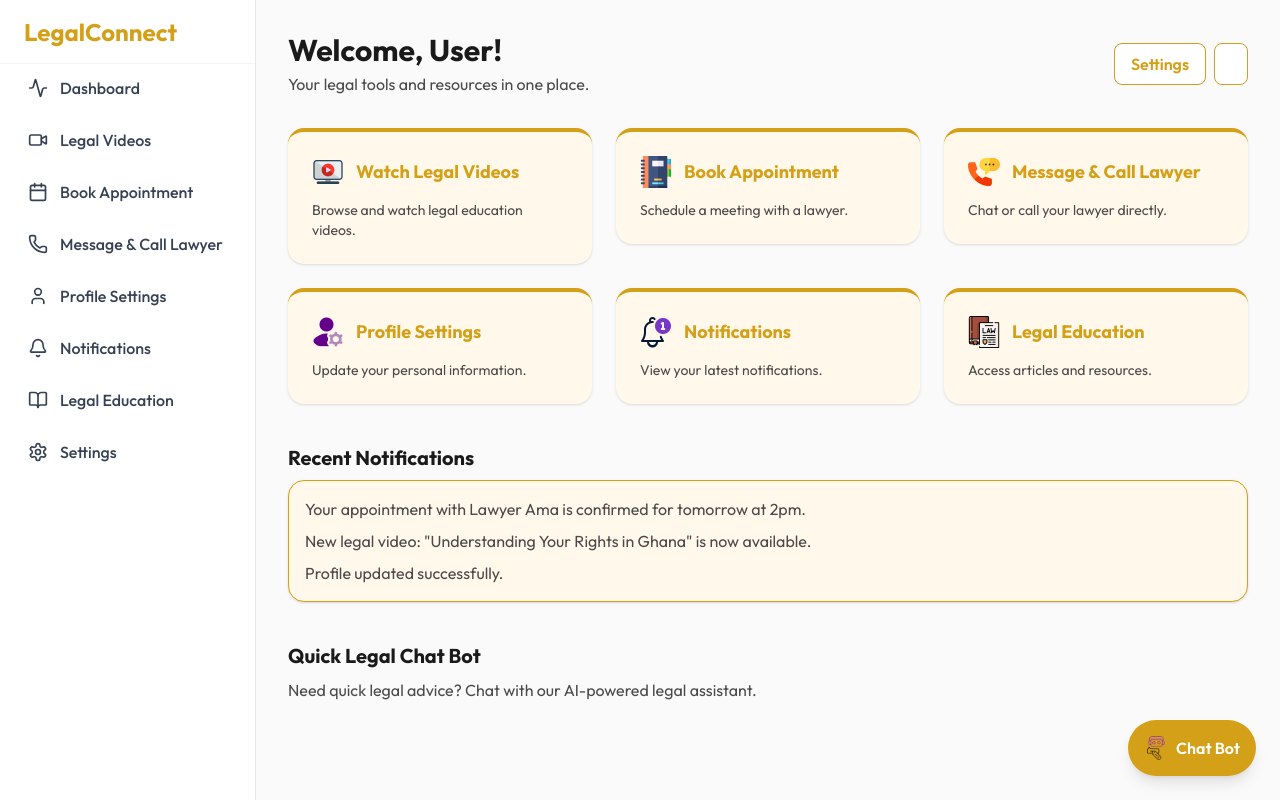
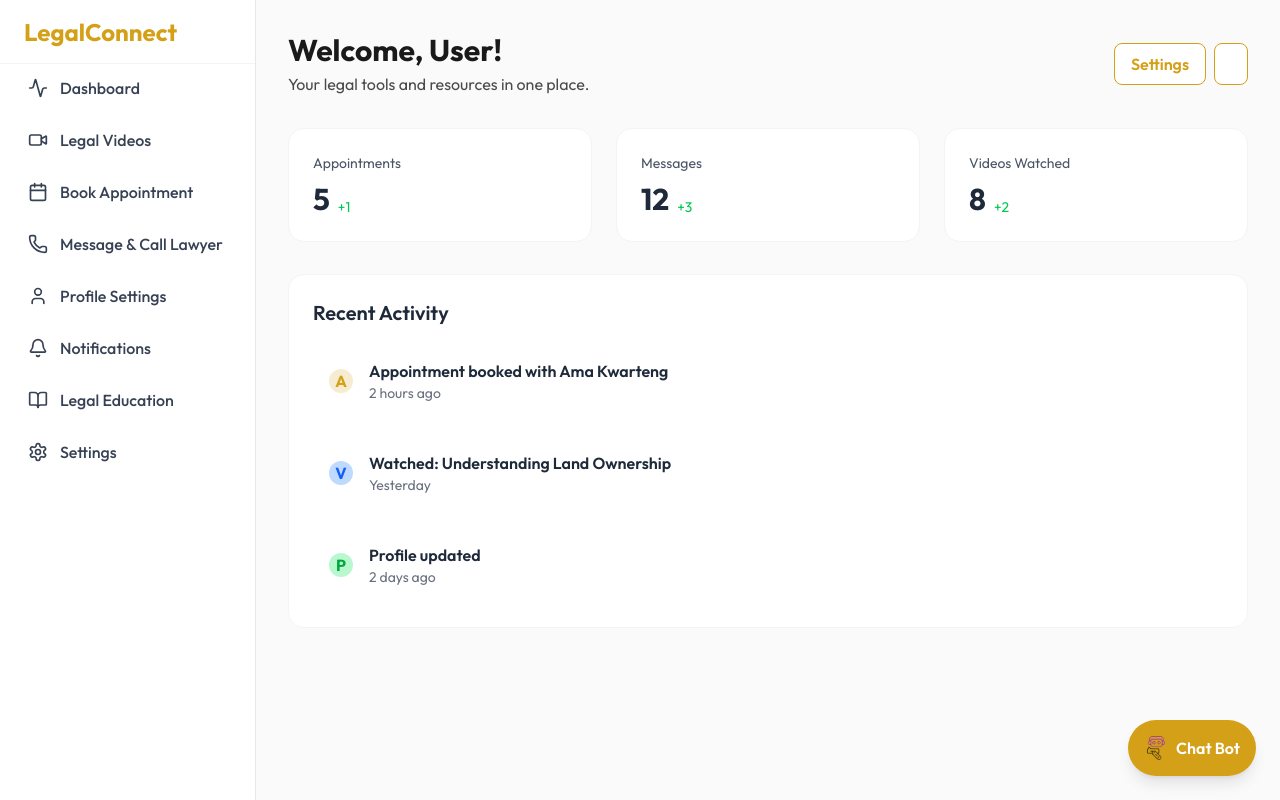
Before and after one commit to kyeremehS/legalconnect-gh, a Next.js app: page /User-landing in a window 1280 px wide. Built offline with nearby package versions, Linux system fonts and the light colour scheme.

Commit message:
Refactor UserDashboard: Introduce user statistics and recent activities sections for enhanced user engagement and information display.

```diff
--- a/src/app/User-landing/page.tsx
+++ b/src/app/User-landing/page.tsx
@@ -44,8 +44,30 @@ const features = [
     href: "/User-landing/user-education",
     icon: "/law.png",
   },
+];
 
+const userStatistics = [
+  { label: "Appointments", value: "5", change: "+1" },
+  { label: "Messages", value: "12", change: "+3" },
+  { label: "Videos Watched", value: "8", change: "+2" },
 ];
+
+const userRecentActivities = [
+  {
+    id: 1,
+    title: "Appointment booked with Ama Kwarteng",
+    time: "2 hours ago",
+    type: "appointment",
+  },
+  {
+    id: 2,
+    title: "Watched: Understanding Land Ownership",
+    time: "Yesterday",
+    type: "video",
+  },
+  { id: 3, title: "Profile updated", time: "2 days ago", type: "profile" },
+];
+
 export default function UserDashboard() {
   const [showChatModal, setShowChatModal] = useState(false);
 
@@ -76,80 +98,77 @@ export default function UserDashboard() {
               Settings
             </Link>
             <button className="px-4 py-2 rounded-lg font-semibold border border-[#d4a017] text-[#d4a017] bg-white hover:bg-[#d4a017] hover:text-white transition">
-              <UserButton/>
+              <UserButton />
             </button>
           </div>
         </motion.header>
 
-        {/* Feature Cards */}
-        <section className="grid grid-cols-1 sm:grid-cols-2 lg:grid-cols-3 gap-6 mb-10">
-          {features.map((feature, idx) => (
+        {/* Statistics Grid */}
+        <div className="grid grid-cols-1 md:grid-cols-3 gap-6 mb-8">
+          {userStatistics.map((stat) => (
             <motion.div
-              key={feature.name}
-              initial={{ opacity: 0, y: 30 }}
-              animate={{ opacity: 1, y: 0 }}
-              transition={{ duration: 0.4, delay: idx * 0.08 }}
+              key={stat.label}
+              whileHover={{ y: -5 }}
+              className="bg-white p-6 rounded-2xl border border-gray-100 hover:border-[#d4a017] transition-all hover:shadow-lg"
             >
-              <Link
-                href={feature.href}
-                className="rounded-2xl p-6 shadow bg-[#fff8eb] border-t-4 border-[#d4a017] hover:shadow-lg transition flex flex-col gap-3"
-              >
-                <div className="flex items-center gap-3">
-                  <Image
-                    src={feature.icon}
-                    alt={feature.name}
-                    width={32}
-                    height={32}
-                  />
-                  <span className="text-lg font-bold text-[#d4a017]">
-                    {feature.name}
-                  </span>
-                </div>
-                <p className="text-[#4a4a4a] text-sm">{feature.description}</p>
-              </Link>
+              <p className="text-gray-600 text-sm">{stat.label}</p>
+              <div className="flex items-end gap-2 mt-2">
+                <h3 className="text-3xl font-bold text-gray-800">{stat.value}</h3>
+                <span
+                  className={`text-sm ${
+                    stat.change.startsWith("+")
+                      ? "text-green-500"
+                      : "text-red-500"
+                  }`}
+                >
+                  {stat.change}
+                </span>
+              </div>
             </motion.div>
           ))}
-        </section>
+        </div>
 
-        {/* Notifications Example */}
-        <motion.section
-          initial={{ opacity: 0, y: 20 }}
-          animate={{ opacity: 1, y: 0 }}
-          transition={{ duration: 0.5, delay: 0.2 }}
-          className="mb-10"
-        >
-          <h2 className="text-xl font-bold mb-2 text-[#1a1a1a]">
-            Recent Notifications
+        {/* Recent Activity */}
+        <div className="bg-white p-6 rounded-2xl border border-gray-100 mb-10">
+          <h2 className="text-xl font-semibold text-gray-800 mb-4">
+            Recent Activity
           </h2>
-          <ul className="bg-[#fff8eb] rounded-2xl shadow p-4 space-y-2 border border-[#d4a017]">
-            <li className="text-[#4a4a4a]">
-              Your appointment with Lawyer Ama is confirmed for tomorrow at 2pm.
-            </li>
-            <li className="text-[#4a4a4a]">
-              New legal video: "Understanding Your Rights in Ghana" is now
-              available.
-            </li>
-            <li className="text-[#4a4a4a]">Profile updated successfully.</li>
-          </ul>
-        </motion.section>
-
-        {/* Quick Chat Bot Interface Example */}
-        <motion.section
-          initial={{ opacity: 0, y: 20 }}
-          animate={{ opacity: 1, y: 0 }}
-          transition={{ duration: 0.5, delay: 0.3 }}
-          className="mb-10"
-        >
-          <h2 className="text-xl font-bold mb-2 text-[#1a1a1a]">
-            Quick Legal Chat Bot
-          </h2>
-          <p className="text-[#4a4a4a] mb-4">
-            Need quick legal advice? Chat with our AI-powered legal assistant.
-          </p>
-        <ChatModal isOpen={showChatModal} onClose={() => setShowChatModal(false)} />
-        </motion.section>
+          <div className="space-y-4">
+            {userRecentActivities.map((activity) => (
+              <motion.div
+                key={activity.id}
+                initial={{ opacity: 0 }}
+                animate={{ opacity: 1 }}
+                transition={{ duration: 0.5 }}
+                className="flex items-center gap-4 p-4 rounded-lg hover:bg-[#f9f9f9] transition-all"
+              >
+                <div className="flex-shrink-0">
+                  {/* Icon based on activity type */}
+                  {activity.type === "appointment" && (
+                    <span className="w-6 h-6 rounded-full bg-[#d4a017]/20 flex items-center justify-center text-[#d4a017] font-bold">
+                      A
+                    </span>
+                  )}
+                  {activity.type === "video" && (
+                    <span className="w-6 h-6 rounded-full bg-blue-200 flex items-center justify-center text-blue-600 font-bold">
+                      V
+                    </span>
+                  )}
+                  {activity.type === "profile" && (
+                    <span className="w-6 h-6 rounded-full bg-green-200 flex items-center justify-center text-green-600 font-bold">
+                      P
+                    </span>
+                  )}
+                </div>
+                <div className="flex-1">
+                  <p className="text-gray-800 font-semibold">{activity.title}</p>
+                  <p className="text-gray-500 text-sm">{activity.time}</p>
+                </div>
+              </motion.div>
+            ))}
+          </div>
+        </div>
         <button
-
           className="fixed bottom-6 right-6 z-50 bg-[#d4a017] hover:bg-[#b17d25] text-white rounded-full shadow-lg p-4 flex items-center gap-2 transition"
           onClick={() => setShowChatModal(true)}
           aria-label="Open Legal Chat Bot"
```
